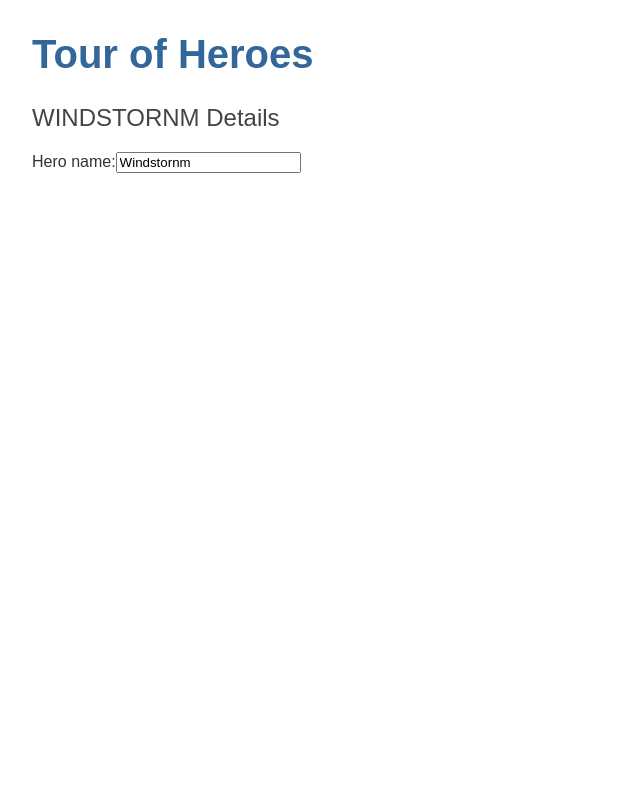
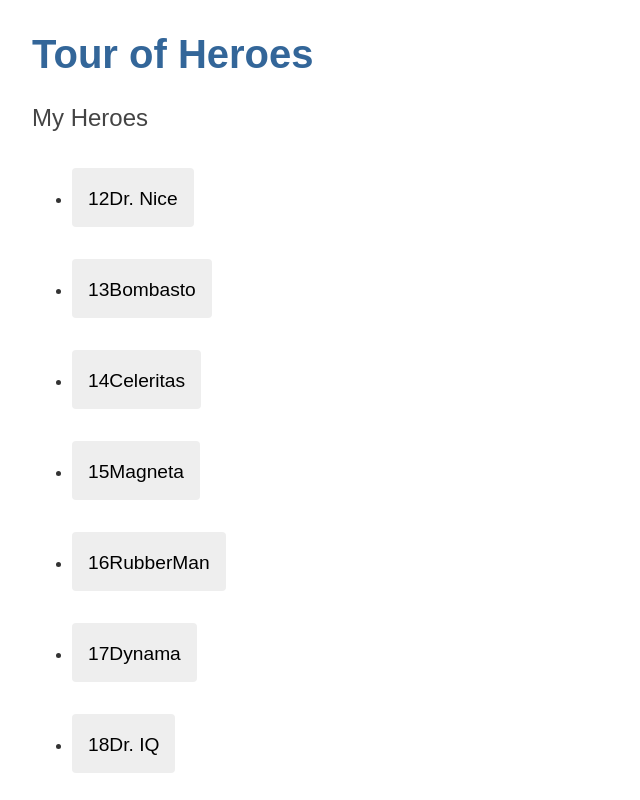
Before and after one commit to anabarbieri01/Hero, an Angular app: page / in a window 1280 px wide. Shown: the top 800 px of the page, without its empty margins (0-640 px from the left). Built offline with nearby package versions, Linux system fonts and the light colour scheme.

Commit message:
Listando os herois com *ngFor.

```diff
--- a/src/app/heroes/heroes.component.html
+++ b/src/app/heroes/heroes.component.html
@@ -1,5 +1,9 @@
-<h2>{{hero.name | uppercase}} Details</h2> <!-- O ' | uppercase ' deixa as letras em maiúsculas-->
-<div>
-    <label for="name"> Hero name:</label>
-    <input id="name" [(ngModel)]="hero.name" placeholder="name">
-</div>
+<h2>My Heroes</h2>
+<ul class="heroes">
+    <li *ngFor="let hero of heroes">
+        <button type="button">
+            <span class="badge">{{hero.id}}</span>
+            <span class="name">{{hero.name}}</span>
+        </button>
+    </li>
+</ul>
--- a/src/app/heroes/heroes.component.ts
+++ b/src/app/heroes/heroes.component.ts
@@ -8,6 +8,8 @@
   styleUrls: ['./heroes.component.css']
 })
 export class HeroesComponent implements OnInit{
+  heroes = HEROES;
+
   hero: Hero = {
     id: 1,
     name: 'Windstornm'
```
